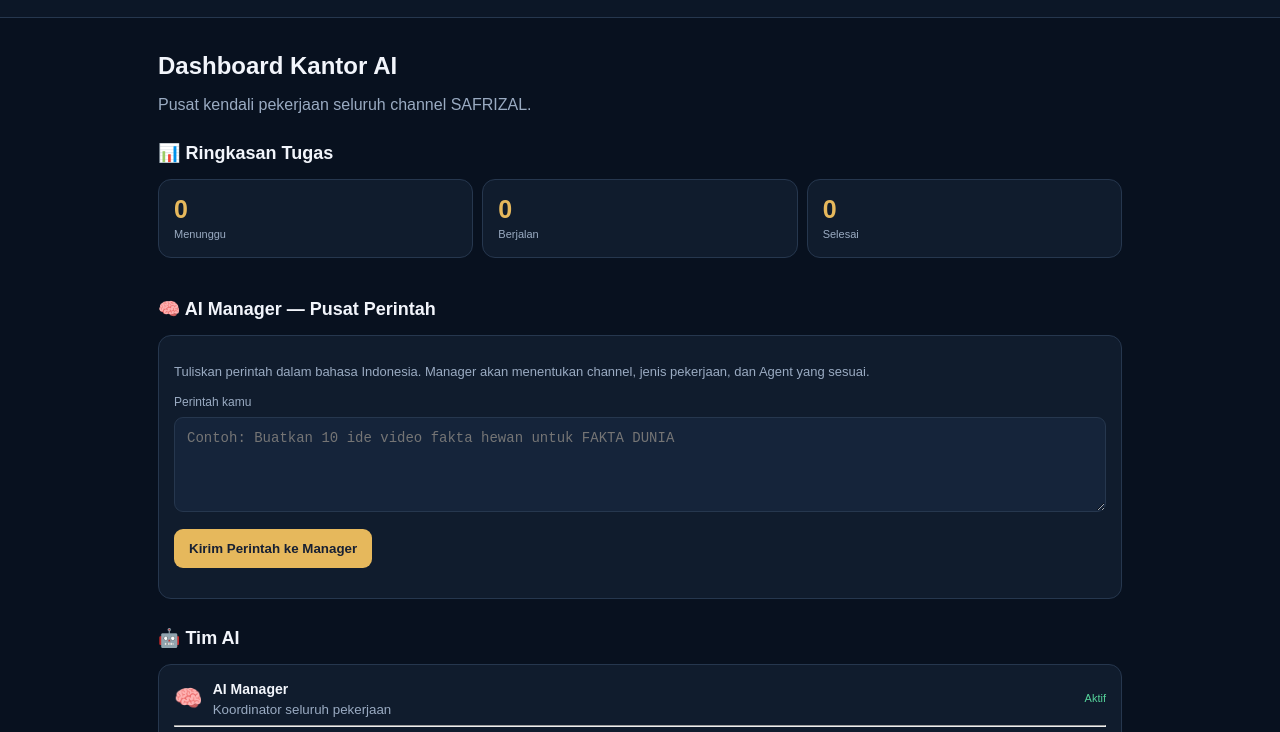
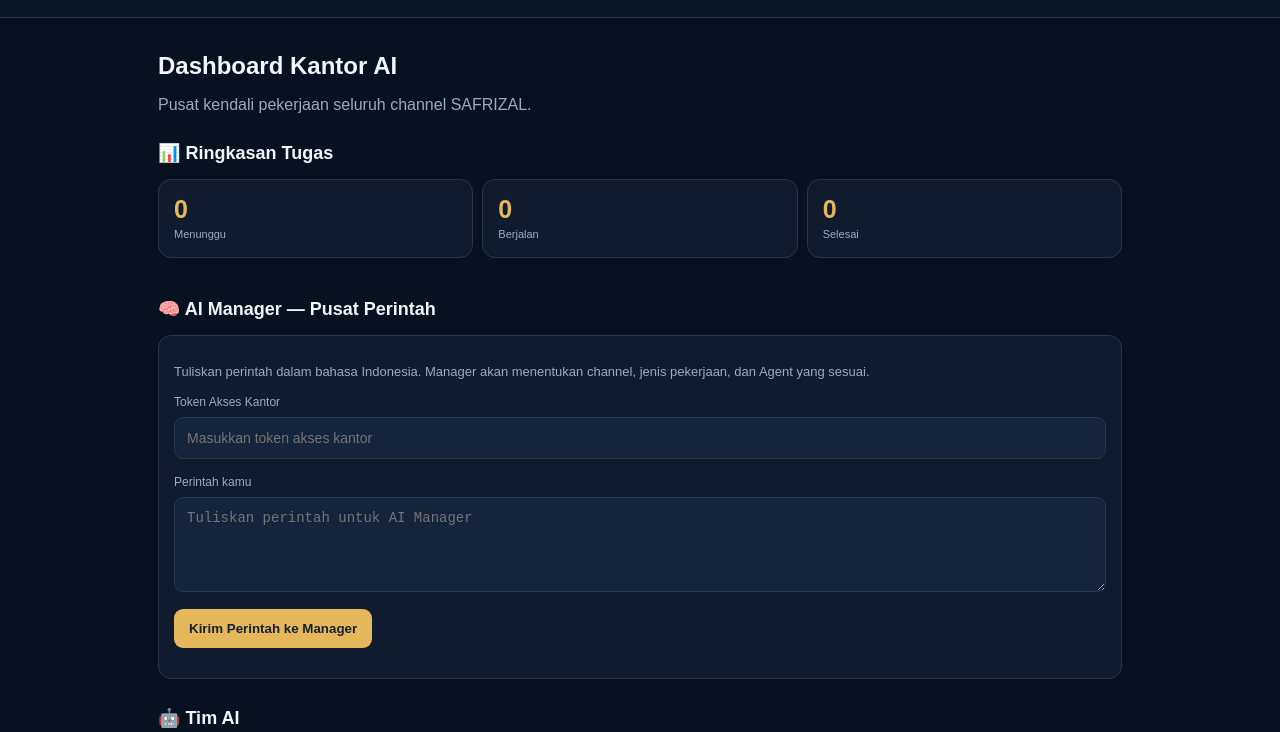
Before and after one commit to Safrizal181/SAFRIZAL-AI-CONTENT-OFFICE, a plain HTML site: page index.html in a window 1280 px wide. Shown: the part 64-796 px from the top of the page. Drawn offline with Linux system fonts and the light colour scheme.

Commit message:
Update command textarea placeholder text

```diff
--- a/index.html
+++ b/index.html
@@ -56,8 +56,11 @@ footer{text-align:center;padding:25px;color:var(--muted);font-size:11px}
 <h2>🧠 AI Manager — Pusat Perintah</h2>
 <div class="card">
 <p style="color:var(--muted);font-size:13px">Tuliskan perintah dalam bahasa Indonesia. Manager akan menentukan channel, jenis pekerjaan, dan Agent yang sesuai.</p>
+<label>Token Akses Kantor</label>
+<input id="officeToken" type="password" placeholder="Masukkan token akses kantor">
+
 <label>Perintah kamu</label>
-<textarea id="command" placeholder="Contoh: Buatkan 10 ide video fakta hewan untuk FAKTA DUNIA"></textarea>
+<textarea id="command" placeholder="Tuliskan perintah untuk AI Manager"></textarea>
 <button onclick="processCommand()">Kirim Perintah ke Manager</button>
 <div id="managerResult" class="result" style="margin-top:15px"></div>
 </div>
```
